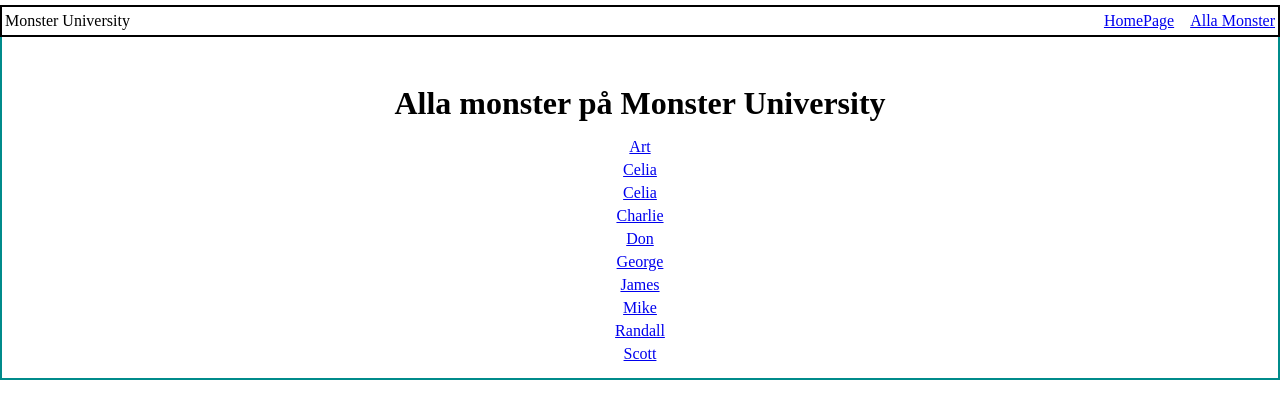
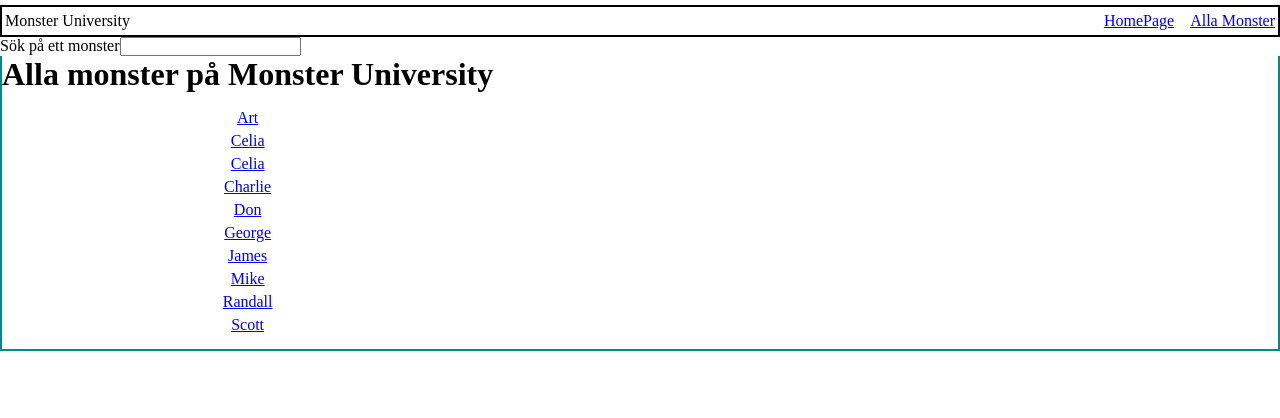
Before and after one commit to naathaliie/nathalie-frontend23-monster-university, a React (Vite) app: page /monsters in a window 1280 px wide. Shown: the top 418 px of the page. Built offline with nearby package versions, Linux system fonts and the light colour scheme.

Commit message:
sass and stuff

```diff
--- a/src/components/MonsterBox/MonsterBox.scss
+++ b/src/components/MonsterBox/MonsterBox.scss
@@ -2,6 +2,8 @@
     border: solid 2px darkcyan;
     border-top: none;
     padding-bottom: 10px;
+    display: flex;
+
     .monster-links {
       display: flex;
       flex-direction: column;
@@ -17,9 +19,9 @@
           }
       }
 
-      &.move{
-          transform: translateX(-25%); /* Flytta boxen 100px åt höger */
-        transition: transform 0.3s ease; /* Lägg till övergångseffekt */
-      }
+      /* &.move{
+          transform: translateX(-25%); // Flytta boxen 100px åt höger
+        transition: transform 0.3s ease; // Lägg till övergångseffekt
+      } */
     }
   }
--- a/src/components/MonsterCard/MonsterCard.scss
+++ b/src/components/MonsterCard/MonsterCard.scss
@@ -7,9 +7,20 @@
         position: absolute;
         top: 5rem;
         left: 40rem;
+        display: flex;
+        flex-direction: column;
+
         img{
             width: 10rem;
             height: 10rem;
+        }
+        button{
+            align-self: center;
+            width: 5rem;
+
+            &:hover{
+                background-color: yellow;
+            }
         }
     }
 
--- a/src/components/MonsterCard/MonsterCard.tsx
+++ b/src/components/MonsterCard/MonsterCard.tsx
@@ -3,7 +3,6 @@
 import { useParams } from "react-router-dom";
 import { monsterContext } from "../../components/context/MonsterContext";
 import { OneMonster } from "../../types/types";
-import bild from "../../assets/img/spike_avatar.png";
 
 const MonsterCard = () => {
   /* useParams() är en funktion som används för att hämta
@@ -31,7 +30,6 @@
     }
   });
 
-  console.log("bilden,", bild);
   /*   OM/NÄR vi har hittat det valda monstret och dess värde har tilldelats foundMonster
 först då skall vi rendera ut diven med all info. Innan dess visar vi bara texten Laddar...
 */ return foundMonster ? (
@@ -42,15 +40,7 @@
           alt={foundMonster.avatar}
         />
       )}
-      <ul>
-        <li>
-          Namn: {foundMonster.firstName} {foundMonster.lastName}
-        </li>
-        <li>Typ: {foundMonster.class}</li>
-        <li>Kurs: {foundMonster.program}</li>
-        <li>Egenskaper: {foundMonster.description.join(", ")}</li>
-        <li>Beskrivning: {foundMonster.appearance.color}.</li>
-      </ul>
+      <button>läs mer</button>
     </div>
   ) : (
     <p>Laddar...</p>
--- /dev/null
+++ b/src/components/SearchField/SearchField.scss
@@ -0,0 +1,3 @@
+.SearchField{
+
+}
--- /dev/null
+++ b/src/components/SearchField/SearchField.tsx
@@ -0,0 +1,13 @@
+import "./SearchField.scss";
+
+const SearchField = () => {
+  return (
+    <label htmlFor="search-field">
+      {" "}
+      Sök på ett monster
+      <input className="search-field" type="text" />
+    </label>
+  );
+};
+
+export default SearchField;
--- a/src/index.css
+++ b/src/index.css
@@ -5,8 +5,3 @@
   padding: 0;
   box-sizing: border-box;
 }
-
-h1{
-  margin-top: 3REM;
-  text-align: center;
-}
--- a/src/pages/Monsters.tsx
+++ b/src/pages/Monsters.tsx
@@ -1,9 +1,11 @@
 import { Outlet } from "react-router-dom";
 import MonsterBox from "../components/MonsterBox/MonsterBox";
+import SearchField from "../components/SearchField/SearchField";
 
 const Monsters = () => {
   return (
     <div className="Monsters">
+      <SearchField />
       <MonsterBox />
       <Outlet />
     </div>
```
Also changed, not shown: src/components/MyButton/MyButton.tsx (added, +15 -0 lines), src/components/MyButton/MyButton.scss (added).
